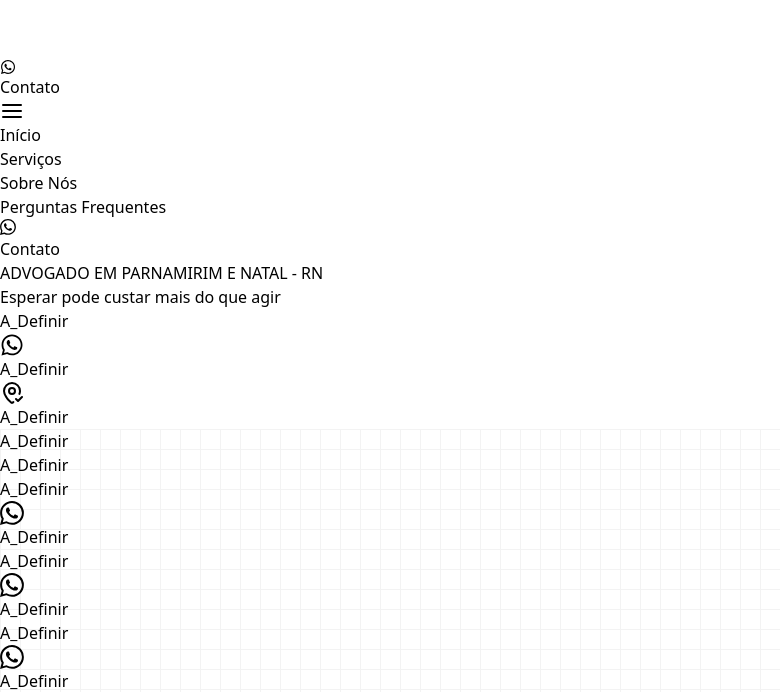
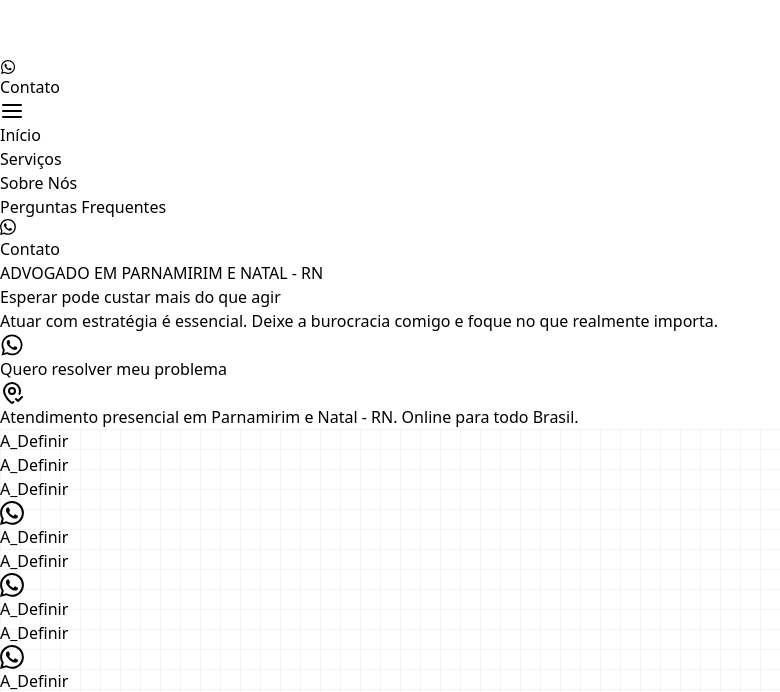
Before and after one commit to Paper-Street-Softwares/LP-Jeovan-Rodrigues, a React (Vite) app: page / in a window 1280 px wide. Shown: the part 112-804 px from the top of the page, without its empty margins (0-780 px from the left). Built offline with nearby package versions, Linux system fonts and the light colour scheme; a web font is replaced by a local one.

Commit message:
fix: Hero

```diff
--- a/src/content/content.jsx
+++ b/src/content/content.jsx
@@ -130,13 +130,14 @@ const content = {
           <span className="text-primary"> agir</span>
         </h1>
       ),
-      subtitle: "A_Definir",
+      subtitle:
+        "Atuar com estratégia é essencial. Deixe a burocracia comigo e foque no que realmente importa.",
       heroImgPhone: heroImgPhone, // img da pessoa mobile
       heroDesktop: heroImgDesktop, //bg com foto da pessoa
       heroImg: bgHeroImg, //fundo da Hero
       heroDefaultImage: heroDefaultImg, //imagem da heroDefault Mobile
       backgroundPerson: backgroundPersonMobile,
-      ctaButtonText: "A_Definir",
+      ctaButtonText: "Quero resolver meu problema",
       obsHero: {
         icon: (
           <svg
@@ -156,7 +157,7 @@ const content = {
             <path d="m16 18 2 2 4-4" />
           </svg>
         ),
-        text: "A_Definir",
+        text: "Atendimento presencial em Parnamirim e Natal - RN. Online para todo Brasil.",
       },
       ctaButtonAriaLabel:
         "Botão para chamada de ação para contato pelo whatsapp",
```
